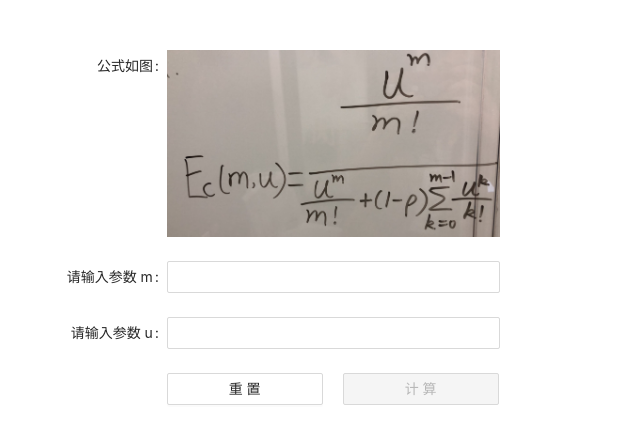
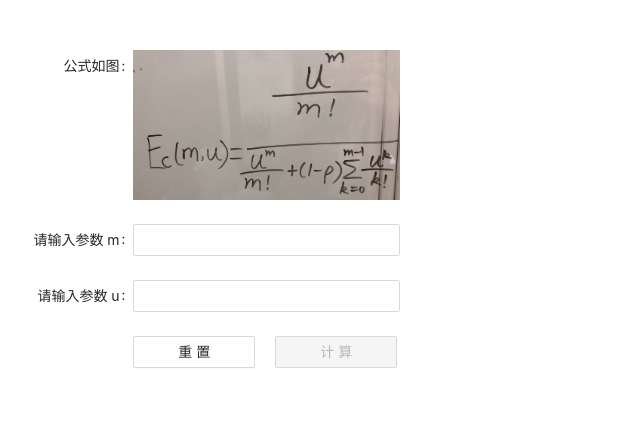
Before and after one commit to liushuaimaya/math, a React (Create React App) app: page / in a window 1280 px wide. Shown: the top 444 px of the page, without its empty margins (0-640 px from the left). Built offline with nearby package versions, Linux system fonts and the light colour scheme.

Commit message:
feat: 更新repo

```diff
--- a/public/index.html
+++ b/public/index.html
@@ -5,16 +5,11 @@
     <link rel="icon" href="%PUBLIC_URL%/favicon.ico" />
     <meta name="viewport" content="width=device-width, initial-scale=1" />
     <meta name="theme-color" content="#000000" />
-    <meta
-      name="description"
-      content="Web site created using create-react-app"
-    />
-    <link rel="apple-touch-icon" href="%PUBLIC_URL%/logo192.png" />
+    <meta name="description" content="Web site created using create-react-app" />
     <!--
       manifest.json provides metadata used when your web app is installed on a
       user's mobile device or desktop. See https://developers.google.com/web/fundamentals/web-app-manifest/
     -->
-    <link rel="manifest" href="%PUBLIC_URL%/manifest.json" />
     <!--
       Notice the use of %PUBLIC_URL% in the tags above.
       It will be replaced with the URL of the `public` folder during the build.
--- a/src/App.css
+++ b/src/App.css
@@ -1,6 +1,7 @@
 .App {
-  margin-top: 50px;
-  width: 500px;
+  padding-top: 50px;
+  width: 400px;
+  overflow: hidden;
 }
 
 .result {
@@ -10,7 +11,7 @@
 }
 
 .btn {
-  width: 156px;
+  width: 122px;
 }
 
 .btn:first-of-type {
```
